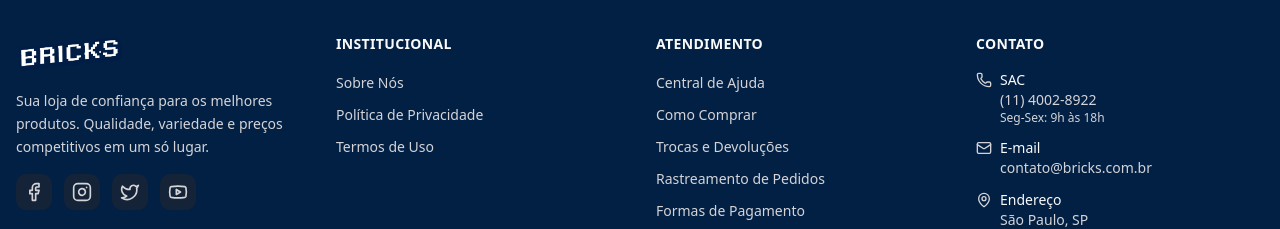
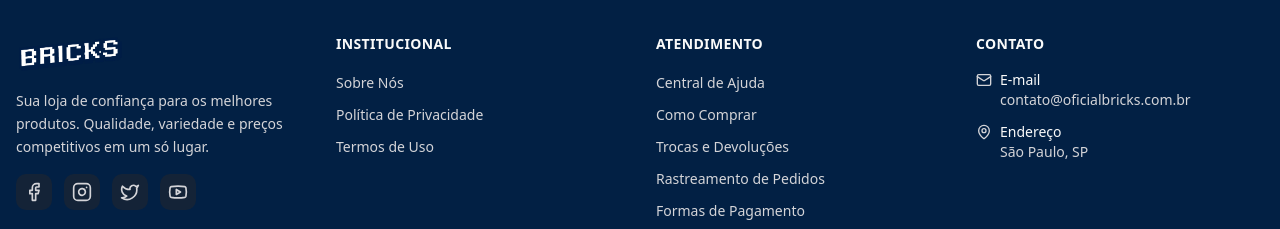
Before and after one commit to 3runow/plataforma_de_vendas, a Next.js app: page / in a window 1280 px wide. Shown: the part 937-1166 px from the top of the page. Built offline with nearby package versions, Linux system fonts and the light colour scheme; no server answers; the database is empty.

Commit message:
feat: update contact email in footer component

```diff
--- a/src/components/footer.tsx
+++ b/src/components/footer.tsx
@@ -153,18 +153,10 @@ export default function Footer() {
             </h3>
             <ul className="space-y-3">
               <li className="flex items-start gap-2 text-zinc-300">
-                <Phone className="h-4 w-4 mt-0.5 shrink-0" />
-                <div className="text-sm">
-                  <p className="font-medium text-zinc-50">SAC</p>
-                  <p>(11) 4002-8922</p>
-                  <p className="text-xs">Seg-Sex: 9h às 18h</p>
-                </div>
-              </li>
-              <li className="flex items-start gap-2 text-zinc-300">
                 <Mail className="h-4 w-4 mt-0.5 shrink-0" />
                 <div className="text-sm">
                   <p className="font-medium text-zinc-50">E-mail</p>
-                  <p>contato@bricks.com.br</p>
+                  <p>contato@oficialbricks.com.br</p>
                 </div>
               </li>
               <li className="flex items-start gap-2 text-zinc-300">
```
